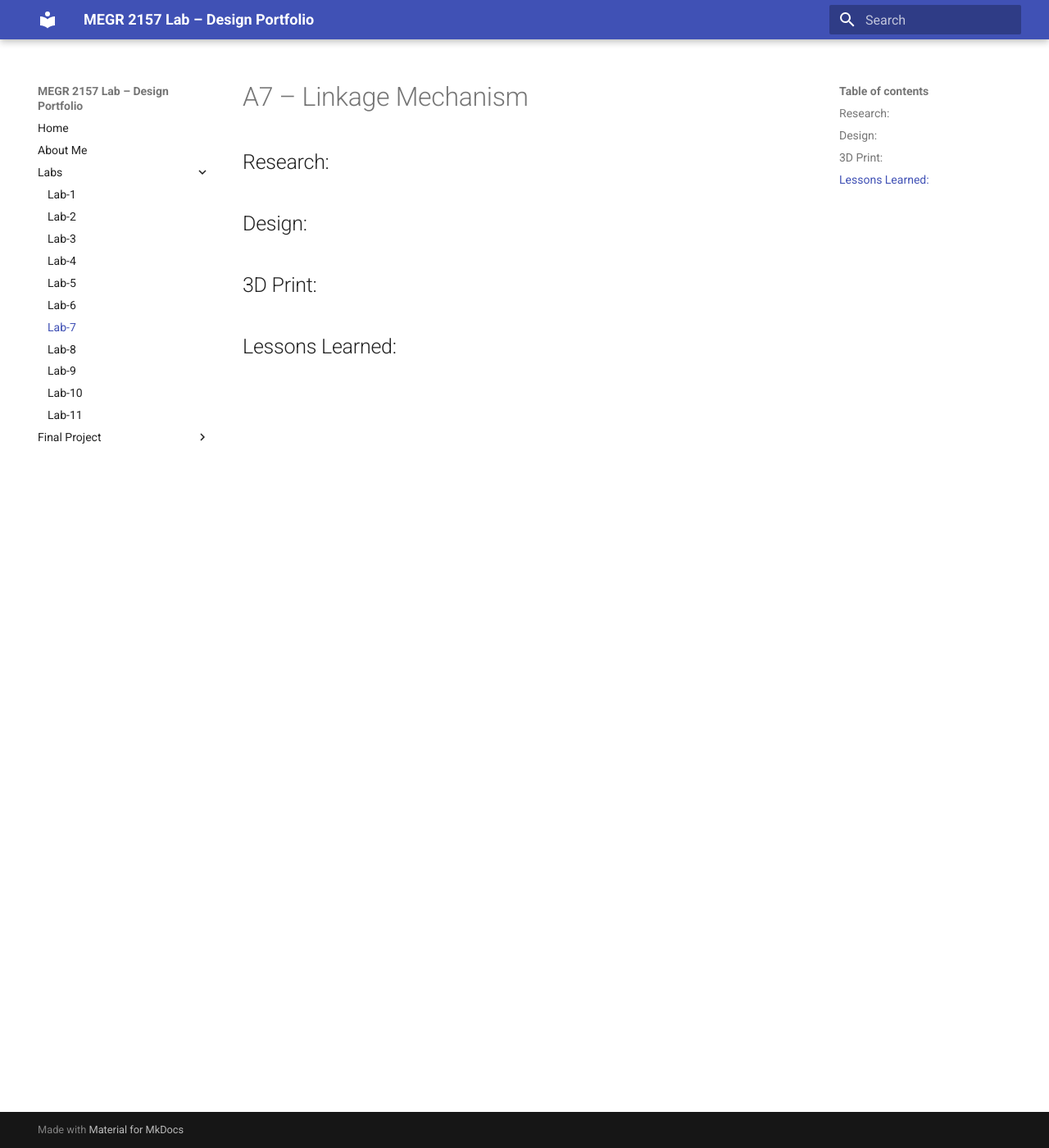
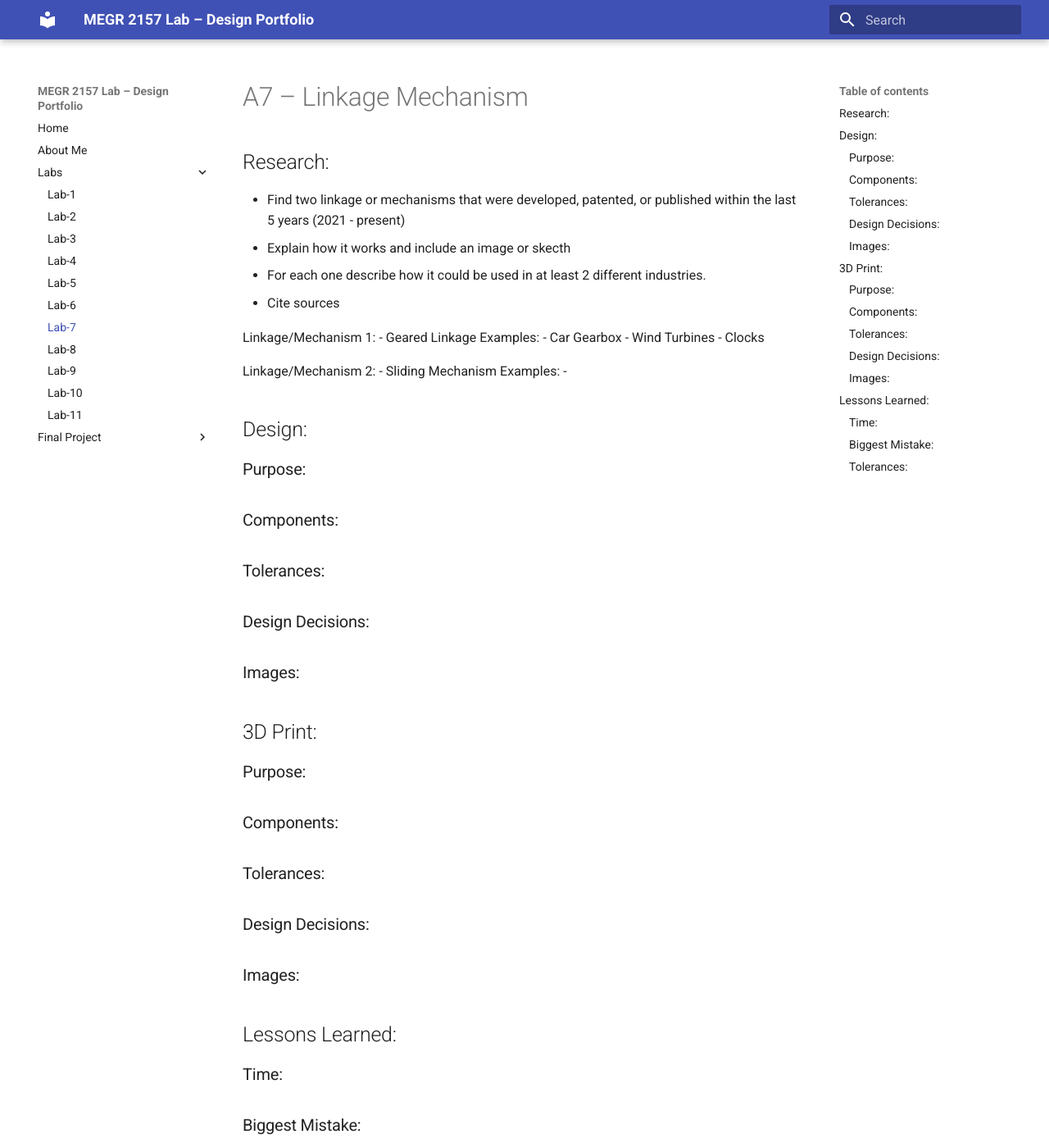
Before and after one commit to AndrewYang2428/andrewyang-megr2156-lab-portfolio, an MkDocs documentation site: the page built from docs/Labs/L07/index.md, in a window 1280 px wide and 1400 px high. Shown: the whole window at 82% size. Built offline with MkDocs 1.6.1 and Material for MkDocs 9.7.7, drawn with Linux system fonts in a browser that asks for light colours.

Commit message:
Update index.md

```diff
--- a/docs/Labs/L07/index.md
+++ b/docs/Labs/L07/index.md
@@ -2,8 +2,52 @@
 
 ## Research:
 
+- Find two linkage or mechanisms that were developed, patented, or published within the last 5 years (2021 - present)
+- Explain how it works and include an image or skecth
+- For each one describe how it could be used in at least 2 different industries.
+- Cite sources
+
+Linkage/Mechanism 1:
+- Geared Linkage
+Examples:
+- Car Gearbox
+- Wind Turbines
+- Clocks
+
+Linkage/Mechanism 2:
+- Sliding Mechanism
+Examples:
+-
+
+
 ## Design:
+
+### Purpose:
+
+### Components:
+
+### Tolerances:
+
+### Design Decisions:
+
+### Images:
 
 ## 3D Print:
 
+### Purpose:
+
+### Components:
+
+### Tolerances:
+
+### Design Decisions:
+
+### Images:
+
 ## Lessons Learned:
+
+### Time:
+
+### Biggest Mistake:
+
+### Tolerances:
```
